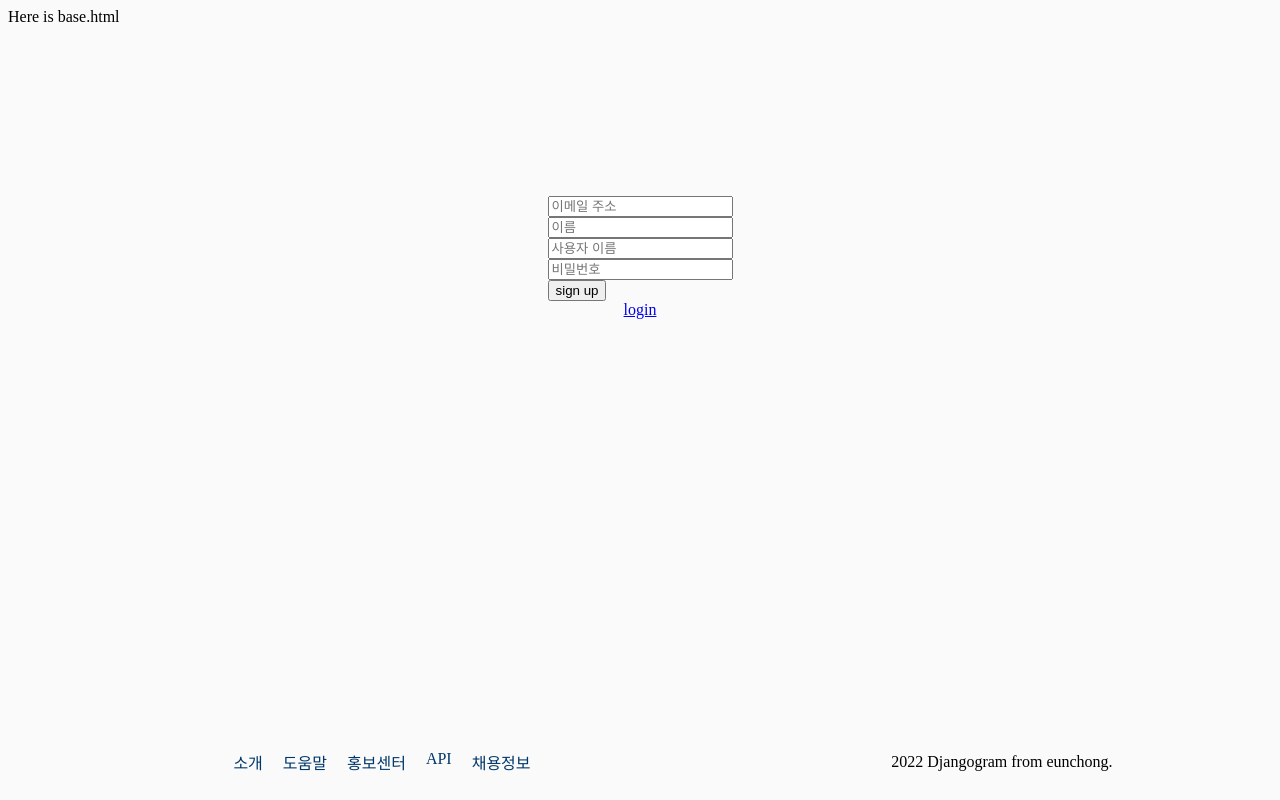
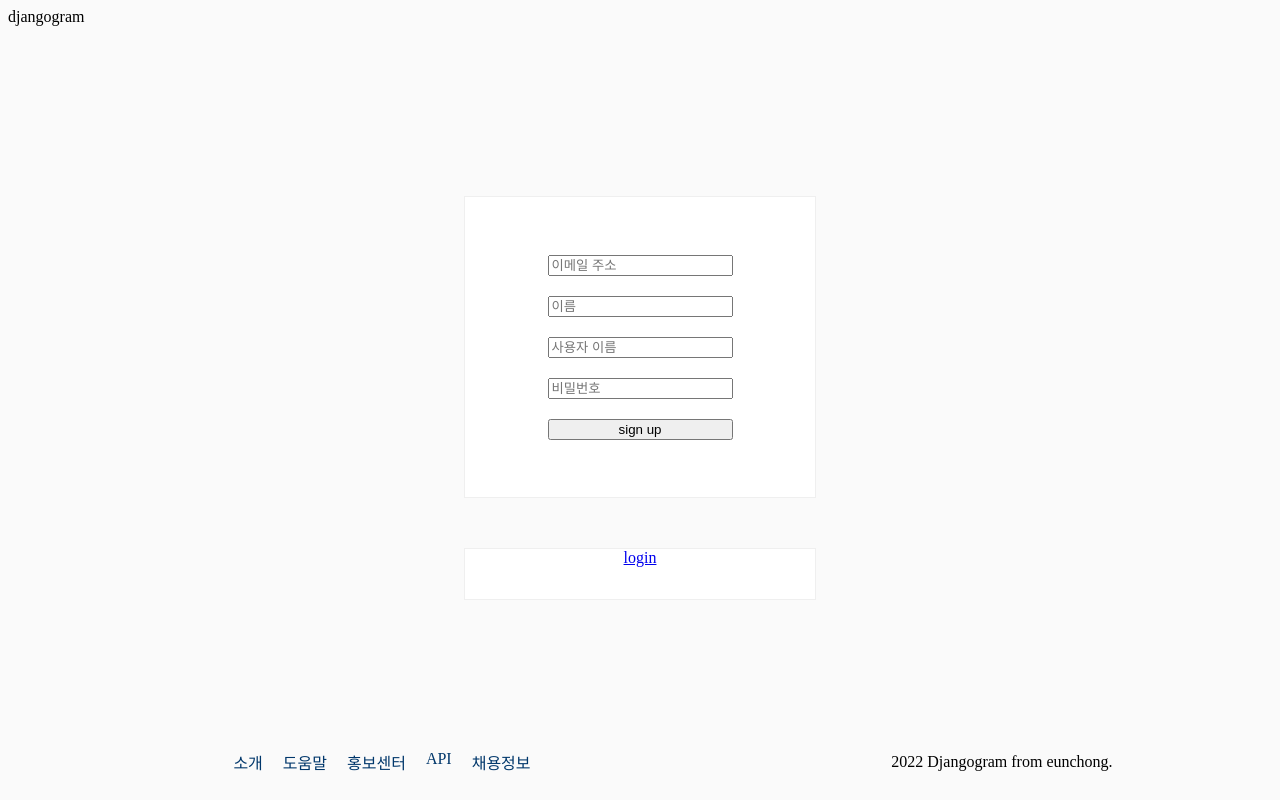
Before and after one commit to dmschd0678/instagram_clonecoding, a Django app: page /signup/ in a window 1280 px wide. Run offline with Django 3.2, Linux system fonts and the light colour scheme; parts of the project's set-up code (start-up, migrations or seed data) failed here and were passed over.

Commit message:
styling auth(log in, sign up)page

```diff
--- a/djangogram/static/css/users/main.css
+++ b/djangogram/static/css/users/main.css
@@ -12,15 +12,42 @@ body{
     align-items: center;
 }
 
-/* signup */
+/* auth */
 .auth{
+    background-color: white;
+    width: 350px;
+    height: 300px;
+    border: 1px solid #efefef;
+    display: flex;
+    flex-direction: column;
 
 }
 
 .auth form{
-
+    display: flex;
+    flex-direction: column;
+    align-self: center;
+    margin: auto;
 }
 
+.auth form input{
+    margin-bottom: 10px;
+}
+
+.auth form input:last-child{
+    margin-top: 10px;
+}
+
+/* signup, Log in link */
+
+.auth_link{
+    margin-top: 50px;
+    width : 350px;
+    height: 50px;
+    text-align: center;
+    border : 1px solid #efefef;
+    background-color: white;
+}
 
 /* footer */
 
--- a/djangogram/templates/users/base.html
+++ b/djangogram/templates/users/base.html
@@ -9,7 +9,7 @@
     <title>{%block title%}{%endblock %}Djangogram</title>
 </head>
 <body>
-    Here is base.html
+    djangogram
     <div class = "content">
         {% block content %} {% endblock %}
     </div>
--- a/djangogram/templates/users/main.html
+++ b/djangogram/templates/users/main.html
@@ -1,4 +1,3 @@
-{%load static%}
 {% extends "users/base.html"%}
 
 {%block title%}
@@ -7,11 +6,16 @@ Log in
 Here is main.html
 
 {% block content %}
+<div class="auth">
+
     <form action = "{% url 'users:main' %}", method = 'post'>
         {% csrf_token %}
         <input type="input" name = 'username' placeholder="username">
         <input type="password" name = 'password' placeholder="password">
         <input type="submit" value="Login">
     </form>
+</div>
+<div class="auth_link">
     <a href="{% url 'users:signup' %}">sign up</a>
+</div>
 {% endblock content %}
--- a/djangogram/templates/users/signup.html
+++ b/djangogram/templates/users/signup.html
@@ -4,6 +4,7 @@
 {%block title%}
 sign up
 {%endblock title%}
+
 {% block content %}
 <div class = "auth">
 
```
Lines whose indentation alone changed are shown as unchanged.
